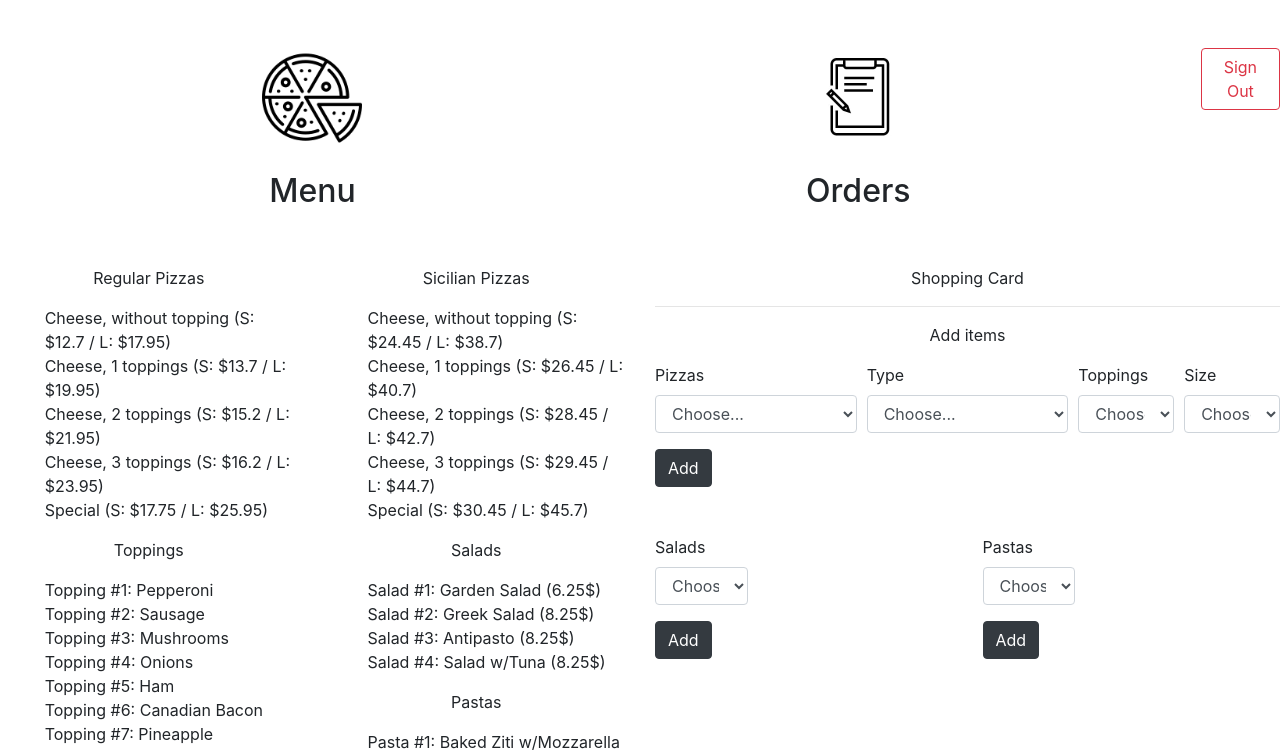
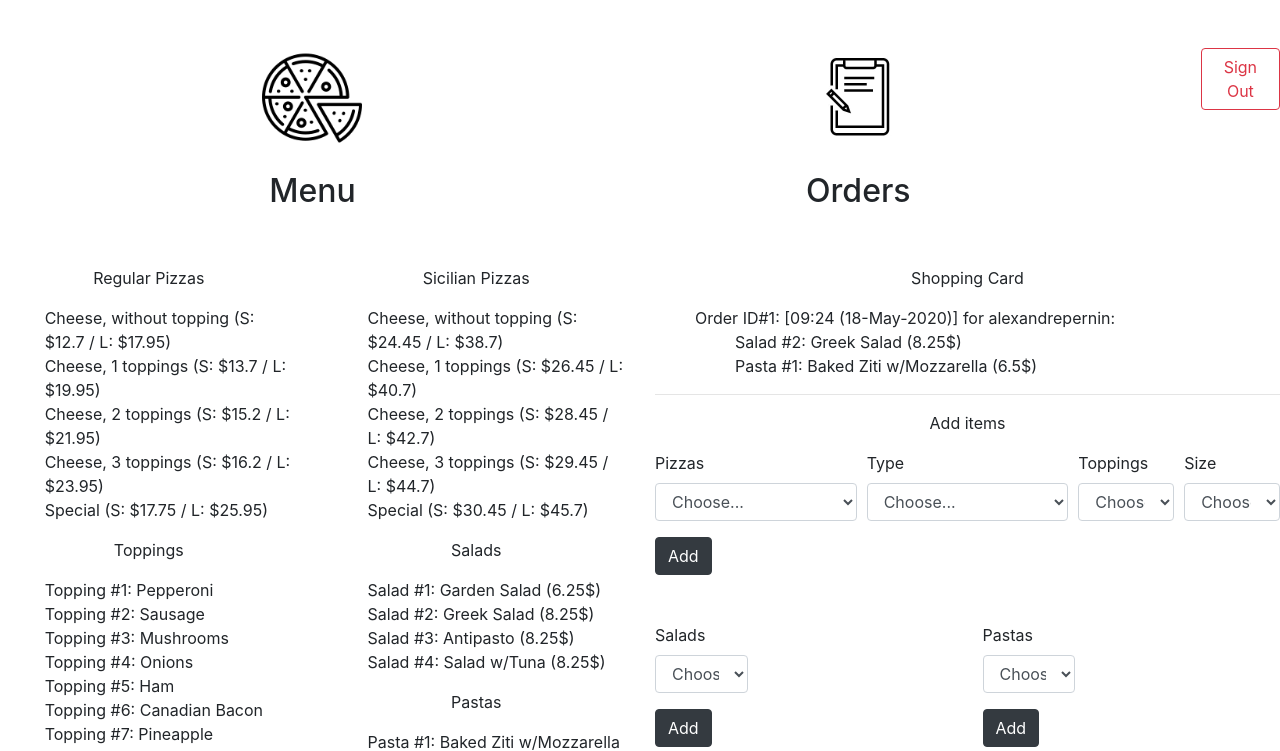
Before and after one commit to alexandrepernin/EDX_project3, a Django app: page / in a window 1280 px wide. Shown: the top 751 px of the page. Run offline with Django 3.2, Linux system fonts and the light colour scheme; a user stored in the database is signed in; data comes from the database, SQL or seed files in the repository; both versions use the stored data as it was after the commit; data that the repository does not hold is empty; some libraries are stand-ins or nearby versions.

Commit message:
Add Display for shopping card

```diff
--- a/orders/models.py
+++ b/orders/models.py
@@ -75,3 +75,7 @@ class Order(models.Model):
     pastas = models.ManyToManyField(Pasta, blank=True, related_name="orders")
     created = models.DateTimeField(auto_now_add=True)
     delivered = models.BooleanField(default=False)
+
+    def __str__(self):
+        date=self.created.strftime("%H:%M (%d-%b-%Y)")
+        return f"Order ID#{self.id}: [{date}] for {self.user.username}"
--- a/orders/templates/orders/index.html
+++ b/orders/templates/orders/index.html
@@ -41,6 +41,26 @@ Menu
 
 {% block choice %}
 <p class="text-center"> Shopping Card </p>
+<ul>
+  {% for order in Orders %}
+  <li> {{order}}: </li>
+  <ul>
+    {% for pizza in order.pizzas.all %}
+    <li> {{pizza}} </li>
+    {% endfor %}
+  </ul>
+  <ul>
+    {% for salad in order.salads.all %}
+    <li> {{salad}} </li>
+    {% endfor %}
+  </ul>
+  <ul>
+    {% for pasta in order.pastas.all %}
+    <li> {{pasta}} </li>
+    {% endfor %}
+  </ul>
+  {% endfor %}
+</ul>
 <hr>
 <p class="text-center"> Add items </p>
 
--- a/orders/views.py
+++ b/orders/views.py
@@ -15,7 +15,8 @@ def index(request):
         "Sicilian_Pizzas": Pizza.objects.filter(type='sicilian', menu=True),
         "Toppings": Topping.objects.all(),
         "Salads": Salad.objects.all(),
-        "Pastas": Pasta.objects.all()
+        "Pastas": Pasta.objects.all(),
+        "Orders": Order.objects.filter(delivered=False, user=request.user)
     }
     return render(request, "orders/index.html", context)
 
```
Also changed, not shown: db.sqlite3.
